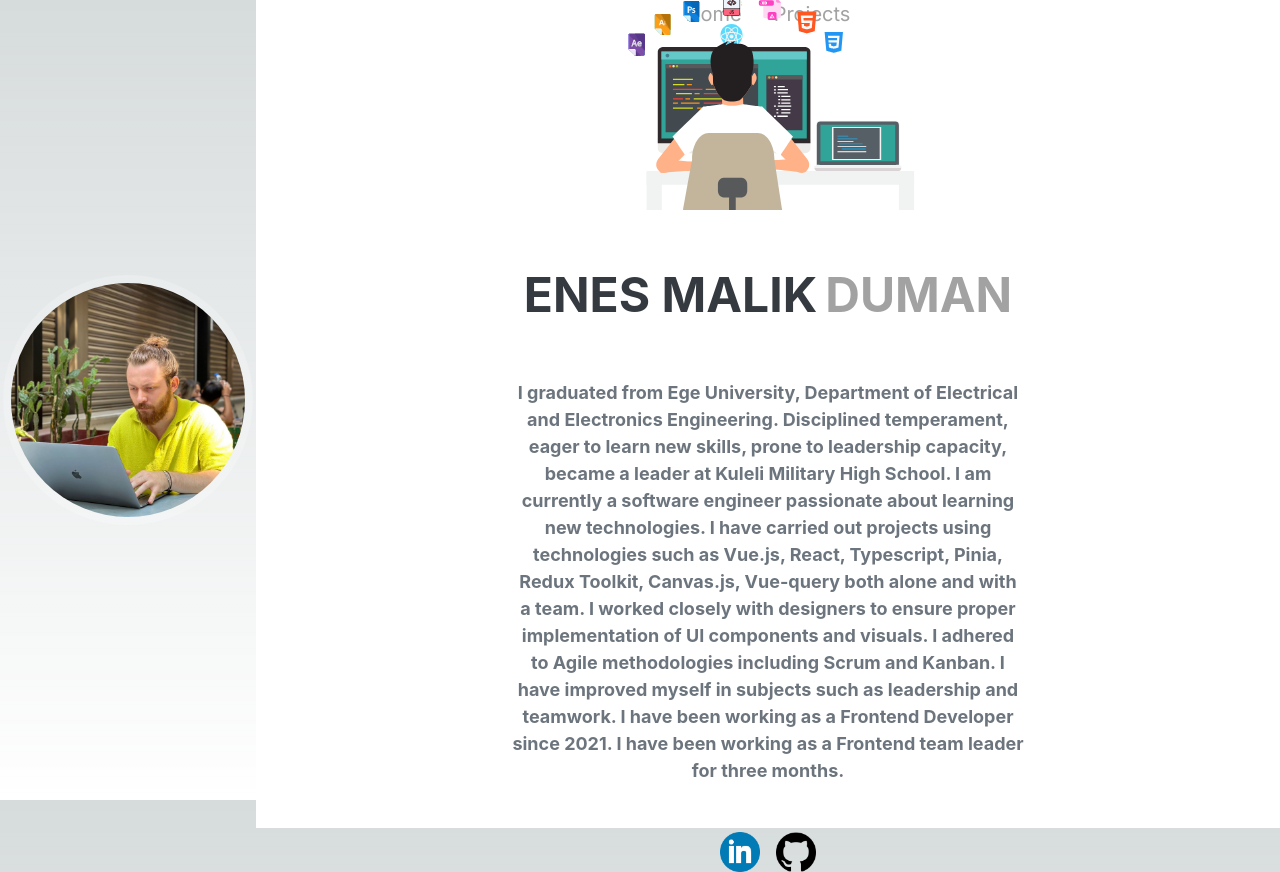
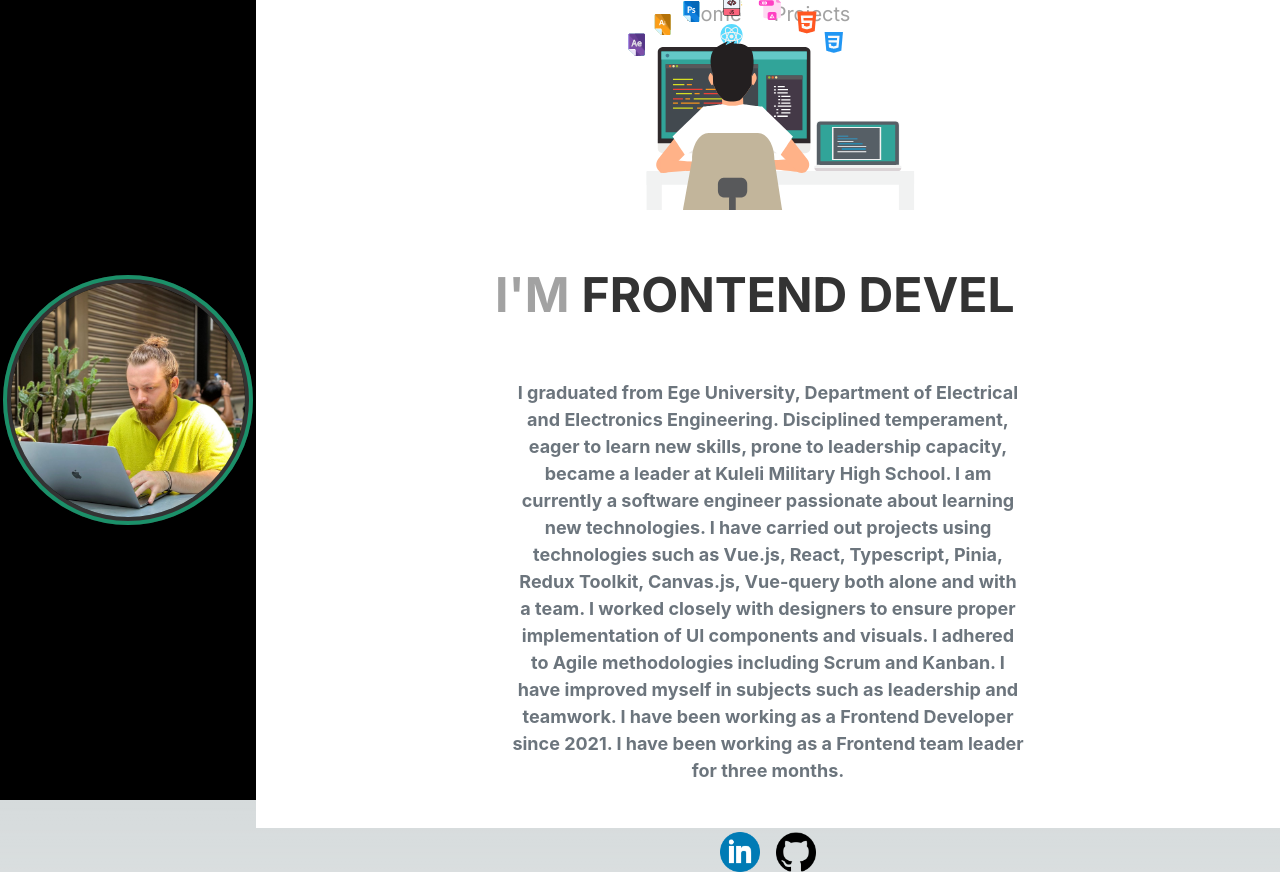
Before and after one commit to enesmalikdmn/personal-website, a Next.js app: page / in a window 1280 px wide. Built offline with nearby package versions, Linux system fonts and the light colour scheme.

Commit message:
fix: css animation and updates

```diff
--- a/app/globals.css
+++ b/app/globals.css
@@ -1,6 +1,30 @@
 @tailwind base;
 @tailwind components;
 @tailwind utilities;
+
+@layer utilities {
+  @keyframes border-spin {
+    0% {
+      border-color: transparent;
+    }
+    25% {
+      border-color: #ff6347; /* Turuncu */
+    }
+    50% {
+      border-color: #4f46e5; /* Mor */
+    }
+    75% {
+      border-color: #10b981; /* Yeşil */
+    }
+    100% {
+      border-color: transparent;
+    }
+  }
+
+  .animate-border-spin {
+    animation: border-spin 3s infinite linear;
+  }
+}
 
 :root {
   --foreground-rgb: 0, 0, 0;
@@ -48,3 +72,24 @@ body {
   font-weight: 700;
 
 }
+
+.typewriter-text {
+  font-size: 48px;
+  font-weight: bold;
+  text-transform: uppercase;
+  color: #333;
+}
+
+.cursor {
+  display: inline-block;
+  width: 0.1em;
+  margin-left: 0.2em;
+  animation: blink 0.7s step-end infinite;
+  color: #333;
+}
+
+@keyframes blink {
+  50% {
+    opacity: 0;
+  }
+}
--- a/app/page.tsx
+++ b/app/page.tsx
@@ -4,6 +4,7 @@ import Image from 'next/image'
 import { useEffect, useRef } from "react";
 import lottie from "lottie-web";
 import animationData from "@/public/animations/developer.json";
+import Typewriter from '@/components/typewritter';
 
 export default function Home() {
   const container = useRef(null);
@@ -11,7 +12,7 @@ export default function Home() {
   useEffect(() => {
     if (container.current) {
       const anim = lottie.loadAnimation({
-        container: container.current, // Burada '!' kullanılıyor
+        container: container.current,
         renderer: 'svg',
         loop: true,
         autoplay: true,
@@ -26,11 +27,8 @@ export default function Home() {
     <div className="flex w-full h-full justify-center">
       <div className='w-full h-full bg-white text-black flex items-center flex-col justify-center gap-12'>
       <div ref={container} style={{ width: "300px", height: "300px" }} />
-        <h1 className='page-text-font text-[48px] uppercase font-bold text-center'>
-          <span className='name-field'>Enes Malik</span>
-          <span className='text-primary ml-2'>Duman</span>
-        </h1>
-        <div className='flex justify-center'>
+      <Typewriter texts={['Enes Malik Duman', 'Frontend Developer']} />
+      <div className='flex justify-center'>
           <p className='w-1/2 text-secondary page-text-font text-[18px] text-center'>
           I graduated from Ege University, Department of Electrical and Electronics Engineering. Disciplined temperament, eager to learn new skills, prone to leadership capacity, became a leader at Kuleli Military High School. I am currently a software engineer passionate about learning new technologies. I have carried out projects using technologies such as Vue.js, React, Typescript, Pinia, Redux Toolkit, Canvas.js, Vue-query both alone and with a team. I worked closely with designers to ensure proper implementation of UI components and visuals. I adhered to Agile methodologies including Scrum and Kanban. I have improved myself in subjects such as leadership and teamwork. I have been working as a Frontend Developer since 2021. I have been working as a Frontend team leader for three months.
           </p>
--- a/components/card.tsx
+++ b/components/card.tsx
@@ -9,17 +9,24 @@ interface CardProps {
 
 const Card: React.FC<CardProps> = ({ name, description, image }) => {
   return (
-    <div className="border w-96 h-80 border-gray-300 rounded-lg shadow-md p-4 hover:shadow-lg transition-shadow duration-200">
+    <div className="relative w-96 h-80 rounded-lg overflow-hidden group cursor-pointer">
+      {/* Arkaplan Görsel */}
       <Image
         src={image}
         alt={name}
-        width={375}
-        height={225}
-        className="rounded-md"
+        layout="fill"
+        objectFit="cover"
+        className="transform group-hover:scale-110 transition-transform duration-300 ease-in-out"
         priority
       />
-      <h3 className="text-gray-600 mt-4 text-lg font-semibold">{name}</h3>
-      <p className="text-gray-600 text-sm mt-2">{description}</p>
+
+      {/* Hover'da Gözükecek Overlay */}
+      <div className="absolute inset-0 bg-black bg-opacity-70 opacity-0 group-hover:opacity-100 transition-opacity duration-300 ease-in-out flex items-center justify-center">
+        <div className="text-center px-4">
+          <h3 className="text-white text-lg font-bold">{name}</h3>
+          <p className="text-gray-300 text-sm mt-2">{description}</p>
+        </div>
+      </div>
     </div>
   );
 };
--- a/components/sidebar.tsx
+++ b/components/sidebar.tsx
@@ -1,21 +1,33 @@
-'use client'
+'use client';
 
-import Image from 'next/image'
+import Image from 'next/image';
 
 const Sidebar = () => {
   return (
-        <div className='w-1/5 h-screen'>
-            <span className='flex h-full justify-center items-center'>
+    <div className="w-1/5 h-screen flex justify-center items-center bg-black">
+      {/* Profil Resmi Container */}
+      <div className="relative group">
+        {/* Fotoğraf */}
         <Image
-                className='img-profile rounded-full'
+          src="/work-pp.jpeg"
+          alt="work-pp"
           width={250}
           height={250}
-                src="/work-pp.jpeg"
-                alt="work-pp"
+          className="rounded-full object-cover border-4 img-profile group-hover:scale-110 transition-transform duration-500 ease-in-out"
+          priority
         />
+
+        {/* Hover Efektli Animasyonlu Çerçeve */}
+        <div className="absolute top-0 left-0 w-full h-full rounded-full border-4 border-transparent group-hover:border-primary animate-border-spin transition-all duration-500 ease-in-out"></div>
+{/*
+        <div className="absolute bottom-0 transform translate-y-1/2 w-full bg-black/70 text-white text-center py-2 opacity-0 group-hover:opacity-100 transition-opacity duration-500 ease-in-out">
+          <span className="text-sm font-semibold tracking-wide uppercase">
+            Frontend Developer
           </span>
+        </div> */}
       </div>
-    )
-}
+    </div>
+  );
+};
 
-export default Sidebar
+export default Sidebar;
--- /dev/null
+++ b/components/typewritter.tsx
@@ -0,0 +1,53 @@
+import React, { useState, useEffect } from 'react';
+
+interface TypewriterProps {
+  texts: string[]; // Döngü yapılacak metinler
+  typingSpeed?: number; // Yazma hızı
+  deletingSpeed?: number; // Silme hızı
+  pauseTime?: number; // Tam yazıldığında bekleme süresi
+}
+
+const Typewriter: React.FC<TypewriterProps> = ({
+  texts,
+  typingSpeed = 100,
+  deletingSpeed = 50,
+  pauseTime = 1500,
+}) => {
+  const [textIndex, setTextIndex] = useState(0); // Mevcut metnin index'i
+  const [currentText, setCurrentText] = useState(''); // Ekranda gösterilen metin
+  const [isDeleting, setIsDeleting] = useState(false); // Silme durumu
+
+  useEffect(() => {
+    const handleTyping = () => {
+      const fullText = texts[textIndex];
+
+      if (!isDeleting) {
+        // Yazma efekti
+        setCurrentText((prev) => fullText.substring(0, prev.length + 1));
+        if (currentText === fullText) {
+          setTimeout(() => setIsDeleting(true), pauseTime); // Tamamlandığında bekle
+        }
+      } else {
+        // Silme efekti
+        setCurrentText((prev) => fullText.substring(0, prev.length - 1));
+        if (currentText === '') {
+          setIsDeleting(false);
+          setTextIndex((prev) => (prev + 1) % texts.length); // Sonraki metne geç
+        }
+      }
+    };
+
+    const timer = setTimeout(handleTyping, isDeleting ? deletingSpeed : typingSpeed);
+    return () => clearTimeout(timer);
+  }, [currentText, isDeleting, texts, textIndex, typingSpeed, deletingSpeed, pauseTime]);
+
+  return (
+    <span className="typewriter-text flex gap-3">
+        <span className='text-primary'>I'm</span>
+       {currentText}
+      <span className="cursor">|</span>
+    </span>
+  );
+};
+
+export default Typewriter;
```
Lines whose indentation alone changed are shown as unchanged.
